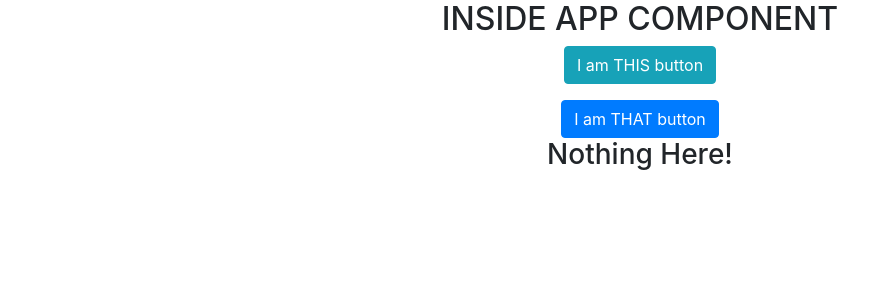
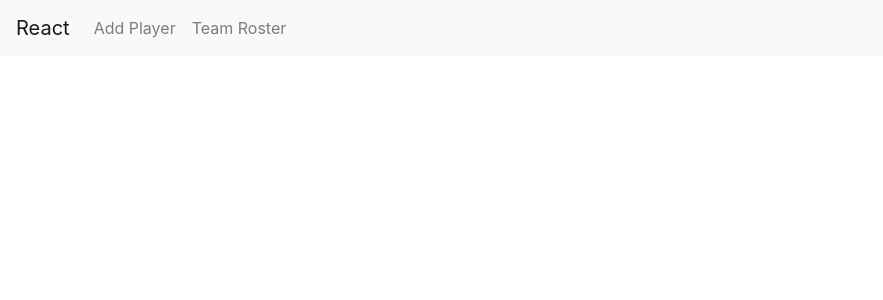
Before and after one commit to jim-conner/sports-roster, a React (Create React App) app: page / in a window 1280 px wide. Shown: the top 300 px of the page, without its empty margins (0-883 px from the left). Built offline with nearby package versions, Linux system fonts and the light colour scheme; the HTML template or start-up script is replaced by a standard one.

Commit message:
navbar created setting up routes

```diff
--- /dev/null
+++ b/src/App/App.js
@@ -0,0 +1,24 @@
+import React from 'react';
+import { BrowserRouter as Router } from 'react-router-dom';
+import NavBar from './components/NavBar';
+import './App.scss';
+
+function App() {
+  // const [domWriting, setDomWriting] = useState('Nothing Here!');
+
+  // const handleClick = (e) => {
+  //   console.warn(`You clicked ${e.target.id}`);
+  //   setDomWriting(`You clicked ${e.target.id}! Check the Console!`);
+  // };
+
+  return (
+  <>
+    <Router>
+      <NavBar/>
+      {/* <Routes/> */}
+    </Router>
+  </>
+  );
+}
+
+export default App;
--- /dev/null
+++ b/src/App/components/NavBar.js
@@ -0,0 +1,36 @@
+import React, { useState } from 'react';
+import { Link } from 'react-router-dom';
+import {
+  Collapse,
+  Navbar,
+  NavbarToggler,
+  Nav,
+  NavItem,
+} from 'reactstrap';
+
+const NavBar = () => {
+  const [isOpen, setIsOpen] = useState(false);
+
+  const toggle = () => setIsOpen(!isOpen);
+
+  return (
+    <div>
+      <Navbar color="light" light expand="md">
+        <Link className="navbar-brand" to="/">React</Link>
+        <NavbarToggler onClick={toggle} />
+        <Collapse isOpen={isOpen} navbar>
+          <Nav className="mr-auto" navbar>
+            <NavItem>
+              <Link className="nav-link" to="/add-player">Add Player</Link>
+            </NavItem>
+            <NavItem>
+              <Link className="nav-link" to="/team-roster">Team Roster</Link>
+            </NavItem>
+          </Nav>
+        </Collapse>
+      </Navbar>
+    </div>
+  );
+};
+
+export default NavBar;
--- a/src/App/index.js
+++ /dev/null
@@ -1,38 +0,0 @@
-import React, { useState } from 'react';
-import './App.scss';
-
-function App() {
-  const [domWriting, setDomWriting] = useState('Nothing Here!');
-
-  const handleClick = (e) => {
-    console.warn(`You clicked ${e.target.id}`);
-    setDomWriting(`You clicked ${e.target.id}! Check the Console!`);
-  };
-
-  return (
-    <div className='App'>
-      <h2>INSIDE APP COMPONENT</h2>
-      <div>
-        <button
-          id='this-button'
-          className='btn btn-info'
-          onClick={handleClick}
-        >
-          I am THIS button
-        </button>
-      </div>
-      <div>
-        <button
-          id='that-button'
-          className='btn btn-primary mt-3'
-          onClick={handleClick}
-        >
-          I am THAT button
-        </button>
-      </div>
-      <h3>{domWriting}</h3>
-    </div>
-  );
-}
-
-export default App;
--- a/src/index.js
+++ b/src/index.js
@@ -1,7 +1,7 @@
 import React from 'react';
 import ReactDOM from 'react-dom';
 import './styles/index.scss';
-import App from './App';
+import App from './App/App';
 import reportWebVitals from './reportWebVitals';
 
 import 'bootstrap/dist/css/bootstrap.min.css';
```
Also changed, not shown: src/Views/AddPlayer.js (added, +9 -0 lines), src/Views/Home.js (added, +9 -0 lines), src/Views/TeamRoster.js (added, +9 -0 lines), src/helpers/Routes.js (added, +26 -0 lines), src/helpers/data/playersData.js (added), 2 other files (tests, documents, lock files or other folders).
